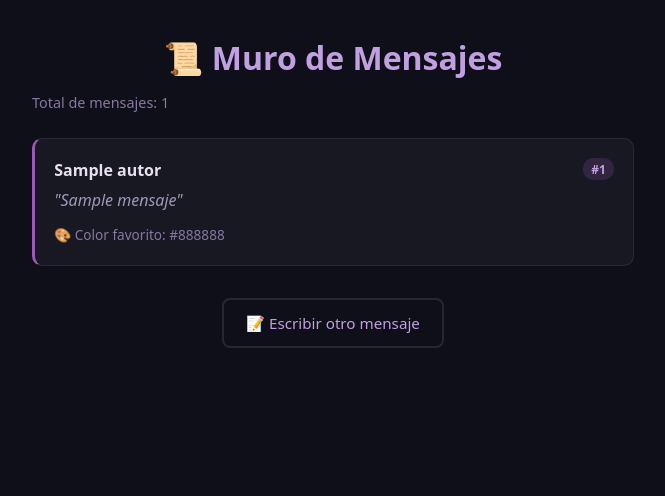
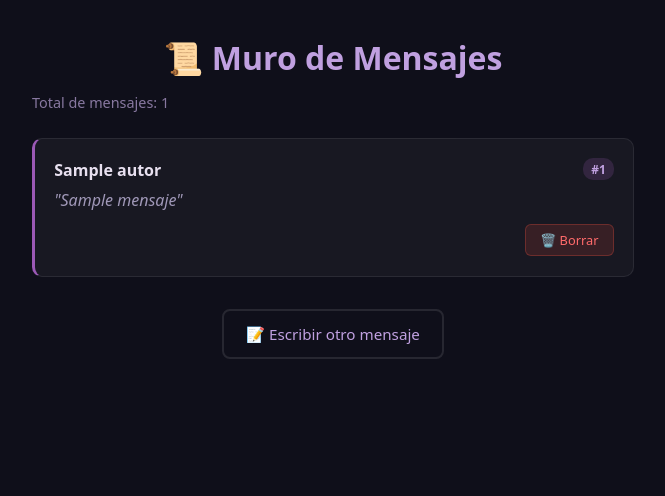
Before and after one commit to cardonacanasmatias-alt/Formulario_fastapi, a FastAPI app: template templates/muro.html in a window 1280 px wide. Shown: the part 59-555 px from the top of the page, without its empty margins (307-972 px from the left). Run offline with FastAPI, Linux system fonts and the light colour scheme; the template is opened without the code that fills it: most values are stand-ins (such as "Sample title", 1, 10 or a date in 2020).

Commit message:
Adgregando canbios en el muro

```diff
--- a/main.py
+++ b/main.py
@@ -52,3 +52,9 @@ async def enviar_mensaje(
         "color": color,            # NUEVO
     })
     return RedirectResponse(url="/muro", status_code=303)
+
+@app.post("/eliminar/{indice}")
+async def eliminar_mensaje(indice: int):
+    if 0 <= indice < len(mensajes_db):
+        mensajes_db.pop(indice)
+    return RedirectResponse(url="/muro", status_code=303)
--- a/templates/muro.html
+++ b/templates/muro.html
@@ -24,7 +24,11 @@
                         <span class="num">#{{ loop.index }}</span>
                         <p class="autor">{{ item.autor }}</p>
                         <p class="texto">"{{ item.mensaje }}"</p>
-                        <p style="color: #8878a0; font-size: 0.85rem;">🎨 Color favorito: {{ item.color }}</p>
+                        <div class="mensaje-card-footer">
+                            <form action="/eliminar/{{ loop.index0 }}" method="POST" style="display: inline;">
+                                <button type="submit" class="btn-peligro">🗑️ Borrar</button>
+                            </form>
+                        </div>
                     </div>
                 {% endfor %}
             </div>
```
